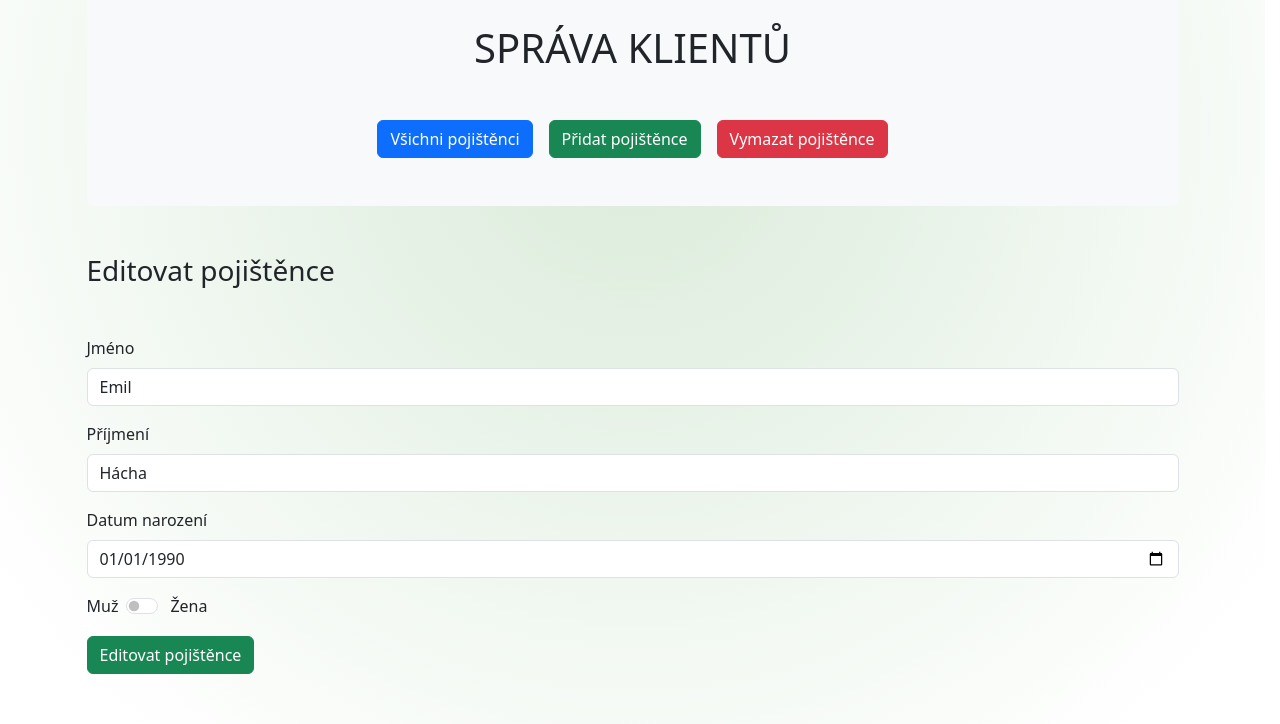
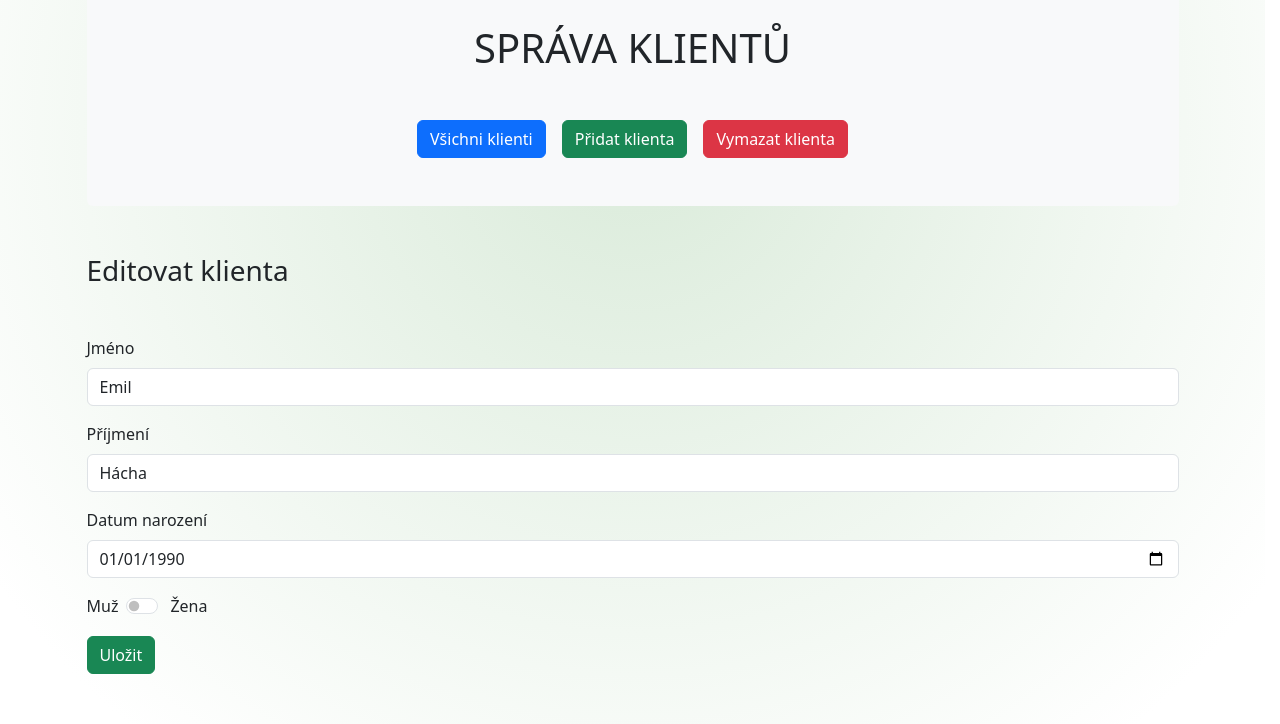
Before and after one commit to VaclavNekolny/SafeHouse, a Django app: page /klienti/editovat/4 in a window 1280 px wide. Shown: the part 76-800 px from the top of the page. Run offline with Django 4.2, Linux system fonts and the light colour scheme; data comes from the database, SQL or seed files in the repository; both versions use the stored data as it was after the commit; some libraries are stand-ins or nearby versions.

Commit message:
Sjednocení názvů proměnných, nadpisů atp: 'klient/klienti'

```diff
--- a/pojistenci_app/static/pojistenci_app/detail_pojistence.css
+++ /dev/null
@@ -1,3 +0,0 @@
-.detail-pojistence img {
-    width: 180px;
-}
--- /dev/null
+++ b/pojistenci_app/static/pojistenci_app/klient_detail.css
@@ -0,0 +1,3 @@
+.detail-klienta img {
+    width: 180px;
+}
--- a/pojistenci_app/templates/pojistenci_app/editovat_pojistence.html
+++ b/pojistenci_app/templates/pojistenci_app/klient_editovat.html
@@ -8,31 +8,31 @@
     {{ message }}
     </div>
     {% endif %}
-    <h3 class="mb-5">Editovat pojištěnce</h3>
+    <h3 class="mb-5">Editovat klienta</h3>
     <form action="" method="post">
         {% csrf_token %}
-        <input type="hidden" name="id" value={{ pojistenec.id }}>
+        <input type="hidden" name="id" value={{ klient.id }}>
         <div class="mb-3">
             <label for="jmeno" class="form-label">Jméno</label>
-            <input type="text" class="form-control" id="jmeno" name="jmeno" value="{{ pojistenec.jmeno }}" required>
+            <input type="text" class="form-control" id="jmeno" name="jmeno" value="{{ klient.jmeno }}" required>
         </div>
         <div class="mb-3">
             <label for="prijmeni" class="form-label">Příjmení</label>
-            <input type="text" class="form-control" id="prijmeni" name="prijmeni" value="{{ pojistenec.prijmeni }}" required>
+            <input type="text" class="form-control" id="prijmeni" name="prijmeni" value="{{ klient.prijmeni }}" required>
         </div>
         <div class="mb-3">
             <label for="datum_narozeni" class="form-label">Datum narození</label>
-            <input type="date" class="form-control" id="datum_narozeni" name="datum_narozeni" value={{ pojistenec.narozeni|date:'Y-m-d' }} required>
+            <input type="date" class="form-control" id="datum_narozeni" name="datum_narozeni" value={{ klient.narozeni|date:'Y-m-d' }} required>
         </div>
         <div class="d-flex gap-1 mb-3">
             <label class="me-1">Muž</label>
             <input type="hidden" name="pohlavi" value="muz">
                 <div class="form-check form-switch">
                     <input class="form-check-input" type="checkbox" id="prepinacPohlavi" name="pohlavi" value="zena"
-                    {% if pojistenec and not pojistenec.je_muz %}checked{% endif %}>
+                    {% if klient and not klient.je_muz %}checked{% endif %}>
                 </div>
             <label>Žena</label>
         </div>
-        <button type="submit" class="btn btn-success">Editovat pojištěnce</button>
+        <button type="submit" class="btn btn-success">Uložit</button>
     </form>
 {% endblock form %}
--- a/pojistenci_app/templates/pojistenci_app/pridat_pojistence.html
+++ b/pojistenci_app/templates/pojistenci_app/klient_pridat.html
@@ -8,7 +8,7 @@
         {{ message }}
     </div>
     {% endif %}
-    <h3 class="mb-5">Přidat pojištěnce</h3>
+    <h3 class="mb-5">Přidat klienta</h3>
     <form action="pridat" method="post">
         {% csrf_token %}
         <div class="mb-3">
@@ -31,6 +31,6 @@
                 </div>
             <label>Žena</label>
         </div>
-        <button type="submit" class="btn btn-success">Přidat pojištěnce</button>
+        <button type="submit" class="btn btn-success">Uložit</button>
     </form>
 {% endblock form %}
--- a/pojistenci_app/templates/pojistenci_app/klienti.html
+++ b/pojistenci_app/templates/pojistenci_app/klienti.html
@@ -17,9 +17,9 @@ Klienti
     <div class="container-md">
         <h1 class="text-center pt-4 bg-light mb-0">SPRÁVA KLIENTŮ</h1>
         <div class="bg-light p-5 mb-5 d-flex gap-3 justify-content-center rounded-bottom">
-            <a class="btn btn-primary" href={% url "klienti" %}>Všichni pojištěnci</a>
-            <a class="btn btn-success" href={% url "pridat_pojistence" %}>Přidat pojištěnce</a>
-            <a class="btn btn-danger" href={% url "vymazat_pojistence" %}>Vymazat pojištěnce</a>
+            <a class="btn btn-primary" href={% url "klienti" %}>Všichni klienti</a>
+            <a class="btn btn-success" href={% url "klient_pridat" %}>Přidat klienta</a>
+            <a class="btn btn-danger" href={% url "klient_vymazat" %}>Vymazat klienta</a>
         </div>
         {% if pridat or editovat or vymazat %}
             {% block form %}
@@ -39,7 +39,7 @@ Klienti
             </thead>
             <tbody>
             {% for klient in klienti %}
-            <tr onclick="window.location.href='{% url "detail_pojistence" klient.id %}';"
+            <tr onclick="window.location.href='{% url "klient_detail" klient.id %}';"
                 style="cursor:pointer; vertical-align: middle;">
                 <td scope="row">{{ klient.id }}</td>
                 <td><img src={% static "/pojistenci_app/pictures/"|add:klient.foto %} width="80"></td>
@@ -47,8 +47,8 @@ Klienti
                 <td>{{ klient.narozeni|date:"d.m.Y" }}</td>
                 <td>{{ klient.datum_registrace|date:"d.m.Y" }}</td>
                 <td>
-                    <a class="btn btn-dark btn-sm" href={% url "editovat_pojistence" klient.id %}>editovat</a>
-                    <a class="btn btn-danger btn-sm" href={% url "vymazat_pojistence_id" klient.id %}>smazat</a>
+                    <a class="btn btn-dark btn-sm" href={% url "klient_editovat" klient.id %}>editovat</a>
+                    <a class="btn btn-danger btn-sm" href={% url "klient_vymazat_podle_id" klient.id %}>smazat</a>
             </tr>
             {% endfor %}
             </tbody>
--- a/pojistenci_app/urls.py
+++ b/pojistenci_app/urls.py
@@ -19,15 +19,15 @@ urlpatterns = [
     # KLIENTI
     path('klienti', views.klienti, name="klienti"),
     path('klienti/<int:id_klienta>/',
-         views.detail_pojistence, name="detail_pojistence"),
+         views.klient_detail, name="klient_detail"),
     path('klienti/pridat',
-         views.pridat_pojistence, name="pridat_pojistence"),
+         views.klient_pridat, name="klient_pridat"),
     path('klienti/vymazat',
-         views.vymazat_pojistence, name="vymazat_pojistence"),
-    path('klienti/vymazat/<int:del_id>',
-         views.vymazat_pojistence_id, name="vymazat_pojistence_id"),
-    path('klienti/editovat/<int:edit_id>',
-         views.editovat_pojistence, name="editovat_pojistence"),
+         views.klient_vymazat, name="klient_vymazat"),
+    path('klienti/vymazat/<int:klient_id>',
+         views.klient_vymazat_podle_id, name="klient_vymazat_podle_id"),
+    path('klienti/editovat/<int:klient_id>',
+         views.klient_editovat, name="klient_editovat"),
 
 
     # KLIENTI-SMLOUVY
--- a/pojistenci_app/views.py
+++ b/pojistenci_app/views.py
@@ -94,14 +94,14 @@ def klienti(request):
     return render(request, 'pojistenci_app/klienti.html', {'klienti': vsichni_klienti})
 
 
-def detail_pojistence(request, id_klienta):
-    pojistenec = Pojistenci.objects.get(id=id_klienta)
+def klient_detail(request, id_klienta):
+    klient = Pojistenci.objects.get(id=id_klienta)
     smlouvy_klienta = Smlouvy.objects.filter(pojistenec_id__id=id_klienta)
     celkem_mesicne = smlouvy_klienta.aggregate(Sum('cena'))
-    return render(request, 'pojistenci_app/smlouvy_pojistence.html', {'pojistenec': pojistenec, 'smlouvy': smlouvy_klienta, 'celkem_mesicne': celkem_mesicne})
+    return render(request, 'pojistenci_app/klient_smlouvy.html', {'klient': klient, 'smlouvy': smlouvy_klienta, 'celkem_mesicne': celkem_mesicne})
 
 
-def pridat_pojistence(request):
+def klient_pridat(request):
     if request.method == "POST":
         jmeno = request.POST["jmeno"]
         prijmeni = request.POST["prijmeni"]
@@ -116,107 +116,107 @@ def pridat_pojistence(request):
             je_muz = False
 
         # Uložení do databáze
-        novy_pojistenec = Pojistenci(jmeno=jmeno, prijmeni=prijmeni,
-                                     narozeni=narozeni, foto=foto, je_muz=je_muz)
-        novy_pojistenec.save()
+        novy_klient = Pojistenci(jmeno=jmeno, prijmeni=prijmeni,
+                                 narozeni=narozeni, foto=foto, je_muz=je_muz)
+        novy_klient.save()
 
         # Záznam do historie
-        id = novy_pojistenec.id
-        pojistenec = jmeno + " " + prijmeni
-        detail_akce = f"Přidání Pojištěnce {jmeno} {prijmeni}"
-        historie = Historie(pojistenec_id=id, pojistenec=pojistenec,
+        id = novy_klient.id
+        klient = jmeno + " " + prijmeni
+        detail_akce = f"Přidání klienta {jmeno} {prijmeni}"
+        historie = Historie(pojistenec_id=id, pojistenec=klient,
                             akce='Vytvoření', detail_akce=detail_akce)
         historie.save()
 
-        message = f"Pojištěnec {jmeno} {prijmeni} přidán do databáze"
-        return render(request, 'pojistenci_app/pridat_pojistence.html', {'message': message, 'pridat': True})
+        message = f"Klient {jmeno} {prijmeni} přidán do databáze"
+        return render(request, 'pojistenci_app/klient_pridat.html', {'message': message, 'pridat': True})
 
-    return render(request, 'pojistenci_app/pridat_pojistence.html', {'pridat': True})
+    return render(request, 'pojistenci_app/klient_pridat.html', {'pridat': True})
 
 
-def vymazat_pojistence(request):
+def klient_vymazat(request):
 
-    pojistenci = Pojistenci.objects.all()
+    klienti = Pojistenci.objects.all()
 
     if request.method == "POST":
-        id = request.POST["pojistenci"]
-        pojistenec_ke_smazani = Pojistenci.objects.get(id=id)
+        id = request.POST["klient_id"]
+        klient_ke_smazani = Pojistenci.objects.get(id=id)
 
-        jmeno = pojistenec_ke_smazani.jmeno
-        prijmeni = pojistenec_ke_smazani.prijmeni
+        jmeno = klient_ke_smazani.jmeno
+        prijmeni = klient_ke_smazani.prijmeni
 
         # Záznam do historie
-        id = pojistenec_ke_smazani.id
-        pojistenec = jmeno + " " + prijmeni
-        detail_akce = f"Smazání Pojištěnce {jmeno} {prijmeni}"
-        historie = Historie(pojistenec_id=id, pojistenec=pojistenec,
+        id = klient_ke_smazani.id
+        klient = jmeno + " " + prijmeni
+        detail_akce = f"Smazání klienta {jmeno} {prijmeni}"
+        historie = Historie(pojistenec_id=id, pojistenec=klient,
                             akce='Smazání', detail_akce=detail_akce)
         historie.save()
 
-        pojistenec_ke_smazani.delete()
+        klient_ke_smazani.delete()
 
-        message = f"Pojištěnec {jmeno} {prijmeni} byl smazán z databáze."
-        return render(request, 'pojistenci_app/vymazat_pojistence.html', {'message': message, 'vymazat': True, 'pojistenci': pojistenci})
+        message = f"Klient {jmeno} {prijmeni} byl smazán z databáze."
+        return render(request, 'pojistenci_app/klient_vymazat.html', {'message': message, 'vymazat': True, 'klienti': klienti})
 
-    return render(request, 'pojistenci_app/vymazat_pojistence.html', {'vymazat': True, 'pojistenci': pojistenci})
+    return render(request, 'pojistenci_app/klient_vymazat.html', {'vymazat': True, 'klienti': klienti})
 
 
-def vymazat_pojistence_id(request, del_id):
-    pojistenec_ke_smazani = Pojistenci.objects.get(id=del_id)
+def klient_vymazat_podle_id(request, klient_id):
+    klient_ke_smazani = Pojistenci.objects.get(id=klient_id)
 
     # Záznam do historie
-    jmeno = pojistenec_ke_smazani.jmeno
-    prijmeni = pojistenec_ke_smazani.prijmeni
-    id = pojistenec_ke_smazani.id
-    pojistenec = jmeno + " " + prijmeni
-    detail_akce = f"Smazání Pojištěnce {jmeno} {prijmeni}"
-    historie = Historie(pojistenec_id=id, pojistenec=pojistenec,
+    jmeno = klient_ke_smazani.jmeno
+    prijmeni = klient_ke_smazani.prijmeni
+    id = klient_ke_smazani.id
+    klient = jmeno + " " + prijmeni
+    detail_akce = f"Smazání klienta {jmeno} {prijmeni}"
+    historie = Historie(pojistenec_id=id, pojistenec=klient,
                         akce='Smazání', detail_akce=detail_akce)
     historie.save()
 
-    pojistenec_ke_smazani.delete()
+    klient_ke_smazani.delete()
     return redirect('klienti')
 
 
-def editovat_pojistence(request, edit_id):
+def klient_editovat(request, klient_id):
 
     if request.method == "POST":
         id = request.POST["id"]
-        pojistenec_k_editaci = Pojistenci.objects.get(id=id)
+        klient_k_editaci = Pojistenci.objects.get(id=id)
         jmeno = request.POST["jmeno"]
         prijmeni = request.POST["prijmeni"]
         narozeni = request.POST["datum_narozeni"]
         pohlavi = request.POST["pohlavi"]
 
         # Fotka se změní pouze při změně pohlaví při editaci
-        if (not pojistenec_k_editaci.je_muz and pohlavi == "muz") or (pojistenec_k_editaci.je_muz and pohlavi == "zena"):
+        if (not klient_k_editaci.je_muz and pohlavi == "muz") or (klient_k_editaci.je_muz and pohlavi == "zena"):
             if pohlavi == "muz":
                 foto = str(random.randint(1, 15))+".png"
                 je_muz = True
             else:
                 foto = str(random.randint(50, 65))+".png"
                 je_muz = False
-            pojistenec_k_editaci.foto = foto
-            pojistenec_k_editaci.je_muz = je_muz
+            klient_k_editaci.foto = foto
+            klient_k_editaci.je_muz = je_muz
 
-        pojistenec_k_editaci.jmeno = jmeno
-        pojistenec_k_editaci.prijmeni = prijmeni
-        pojistenec_k_editaci.narozeni = narozeni
-        pojistenec_k_editaci.save()
+        klient_k_editaci.jmeno = jmeno
+        klient_k_editaci.prijmeni = prijmeni
+        klient_k_editaci.narozeni = narozeni
+        klient_k_editaci.save()
 
         # Záznam do historie
-        id = pojistenec_k_editaci.id
-        pojistenec = jmeno + " " + prijmeni
-        detail_akce = f"Editace pojištěnce {jmeno} {prijmeni}"
-        historie = Historie(pojistenec_id=id, pojistenec=pojistenec,
+        id = klient_k_editaci.id
+        klient = jmeno + " " + prijmeni
+        detail_akce = f"Editace klienta {jmeno} {prijmeni}"
+        historie = Historie(pojistenec_id=id, pojistenec=klient,
                             akce='Editace', detail_akce=detail_akce)
         historie.save()
 
-        message = f"Pojištěnec {jmeno} {prijmeni} editován"
-        return render(request, 'pojistenci_app/editovat_pojistence.html', {'message': message, 'editovat': True})
+        message = f"Klient {jmeno} {prijmeni} editován"
+        return render(request, 'pojistenci_app/klient_editovat.html', {'message': message, 'editovat': True})
 
-    pojistenec_k_editaci = Pojistenci.objects.get(id=edit_id)
-    return render(request, 'pojistenci_app/editovat_pojistence.html', {'editovat': True, 'pojistenec': pojistenec_k_editaci})
+    klient_k_editaci = Pojistenci.objects.get(id=klient_id)
+    return render(request, 'pojistenci_app/klient_editovat.html', {'editovat': True, 'klient': klient_k_editaci})
 
 
 def nova_smlouva(request, klient_id):
```
Also changed, not shown: pojistenci_app/templates/pojistenci_app/detail_pojistence.html (deleted, +0 -42 lines), pojistenci_app/templates/pojistenci_app/klient_detail.html (added, +42 -0 lines), pojistenci_app/templates/pojistenci_app/klient_smlouvy.html (renamed from pojistenci_app/templates/pojistenci_app/smlouvy_pojistence.html, +5 -5 lines), pojistenci_app/templates/pojistenci_app/klient_vymazat.html (renamed from pojistenci_app/templates/pojistenci_app/vymazat_pojistence.html, +6 -6 lines), db.sqlite3.
